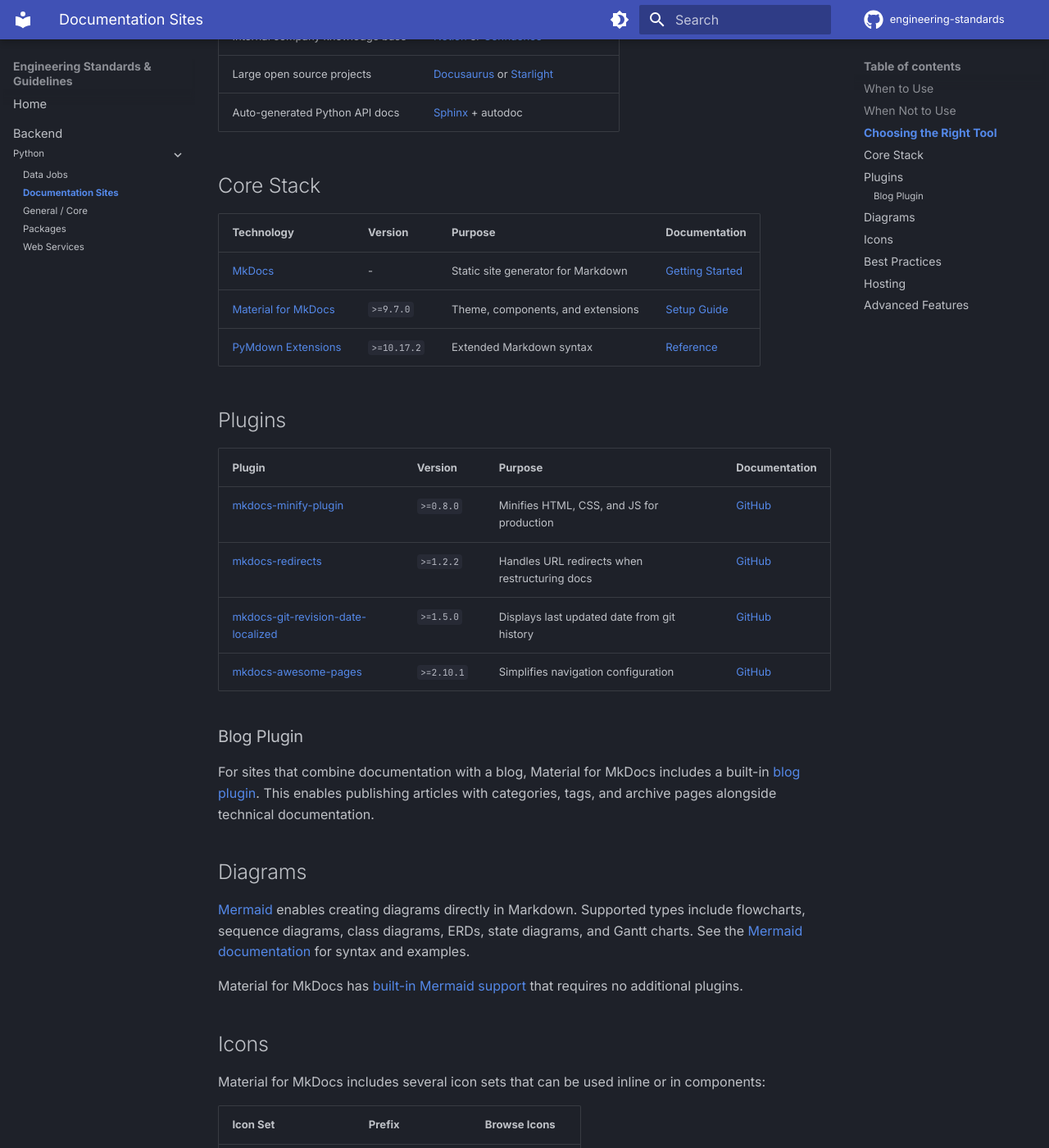
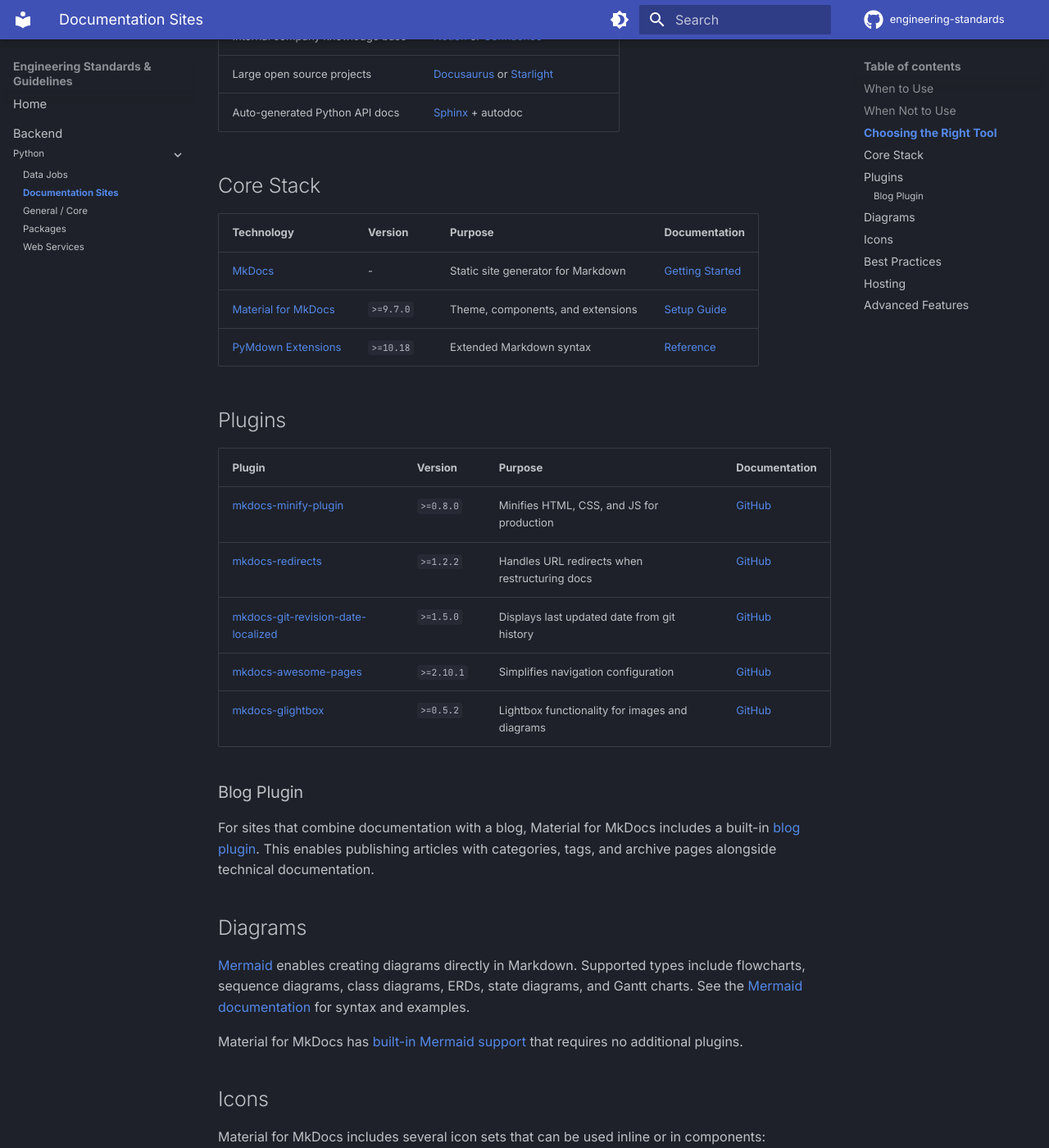
Before and after one commit to landerox/engineering-standards, an MkDocs documentation site: the page built from docs/backend/python/documentation-sites.md, in a window 1280 px wide and 1400 px high, scrolled down 1065 px. Shown: the whole window at 82% size. Built offline with MkDocs 1.6.1 and Material for MkDocs 9.7.7, drawn with Linux system fonts in a browser that asks for light colours; comment, search, counter and statistics services are not loaded.

Commit message:
docs: add glightbox plugin for image lightbox functionality (#17)

```diff
--- a/docs/backend/python/documentation-sites.md
+++ b/docs/backend/python/documentation-sites.md
@@ -40,7 +40,7 @@ MkDocs + Material is the recommended choice for Python teams. For other scenario
 |------------|---------|---------|---------------|
 | [MkDocs](https://www.mkdocs.org/) | - | Static site generator for Markdown | [Getting Started](https://www.mkdocs.org/getting-started/) |
 | [Material for MkDocs](https://squidfunk.github.io/mkdocs-material/) | `>=9.7.0` | Theme, components, and extensions | [Setup Guide](https://squidfunk.github.io/mkdocs-material/setup/) |
-| [PyMdown Extensions](https://facelessuser.github.io/pymdown-extensions/) | `>=10.17.2` | Extended Markdown syntax | [Reference](https://facelessuser.github.io/pymdown-extensions/extensions/arithmatex/) |
+| [PyMdown Extensions](https://facelessuser.github.io/pymdown-extensions/) | `>=10.18` | Extended Markdown syntax | [Reference](https://facelessuser.github.io/pymdown-extensions/extensions/arithmatex/) |
 
 ## Plugins
 
@@ -50,6 +50,7 @@ MkDocs + Material is the recommended choice for Python teams. For other scenario
 | [mkdocs-redirects](https://github.com/mkdocs/mkdocs-redirects) | `>=1.2.2` | Handles URL redirects when restructuring docs | [GitHub](https://github.com/mkdocs/mkdocs-redirects) |
 | [mkdocs-git-revision-date-localized](https://github.com/timvink/mkdocs-git-revision-date-localized-plugin) | `>=1.5.0` | Displays last updated date from git history | [GitHub](https://github.com/timvink/mkdocs-git-revision-date-localized-plugin) |
 | [mkdocs-awesome-pages](https://github.com/lukasgeiter/mkdocs-awesome-pages-plugin) | `>=2.10.1` | Simplifies navigation configuration | [GitHub](https://github.com/lukasgeiter/mkdocs-awesome-pages-plugin) |
+| [mkdocs-glightbox](https://github.com/blueswen/mkdocs-glightbox) | `>=0.5.2` | Lightbox functionality for images and diagrams | [GitHub](https://github.com/blueswen/mkdocs-glightbox) |
 
 ### Blog Plugin
 
--- a/mkdocs.yml
+++ b/mkdocs.yml
@@ -3,7 +3,6 @@ site_description: Personal engineering knowledge base - Standards, Golden Paths,
 site_author: Fernando Landero
 repo_url: https://github.com/landerox/engineering-standards
 repo_name: engineering-standards
-
 theme:
   name: material
   language: en
@@ -37,7 +36,6 @@ theme:
     - toc.follow
   icon:
     repo: fontawesome/brands/github
-
 markdown_extensions:
   - tables
   - admonition
@@ -57,7 +55,8 @@ markdown_extensions:
   - pymdownx.tasklist:
       custom_checkbox: true
   - pymdownx.mark
-  - pymdownx.critic
+  - pymdownx.critic:
+      mode: accept
   - pymdownx.caret
   - pymdownx.keys
   - pymdownx.tilde
@@ -71,19 +70,18 @@ markdown_extensions:
   - attr_list
   - md_in_html
   - footnotes
-
 plugins:
   - search:
       lang: en
+  - awesome-pages
+  - glightbox
   - minify:
       minify_html: true
-  - awesome-pages
   - git-revision-date-localized:
       type: date
       fallback_to_build_date: true
   - redirects:
       redirect_maps: {}
-
 extra:
   social:
     - icon: fontawesome/brands/github
@@ -91,6 +89,5 @@ extra:
     - icon: fontawesome/brands/linkedin
       link: https://www.linkedin.com/in/landerox
   generator: false
-
 extra_css:
   - assets/stylesheets/extra.css
--- a/pyproject.toml
+++ b/pyproject.toml
@@ -8,9 +8,10 @@ dependencies = [
   "mkdocs-material>=9.7.0",
   "mkdocs-minify-plugin>=0.8.0",
   "mkdocs-redirects>=1.2.2",
-  "pymdown-extensions>=10.17.2",
+  "pymdown-extensions>=10.18",
   "mkdocs-git-revision-date-localized-plugin>=1.5.0",
   "mkdocs-awesome-pages-plugin>=2.10.1",
+  "mkdocs-glightbox>=0.5.2",
 ]
 
 [dependency-groups]
```
Also changed, not shown: 1 other file.
